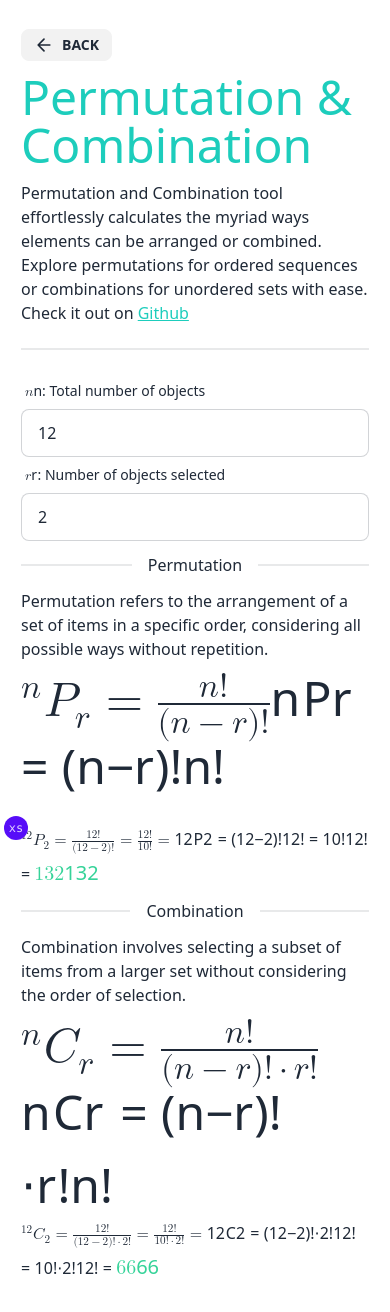
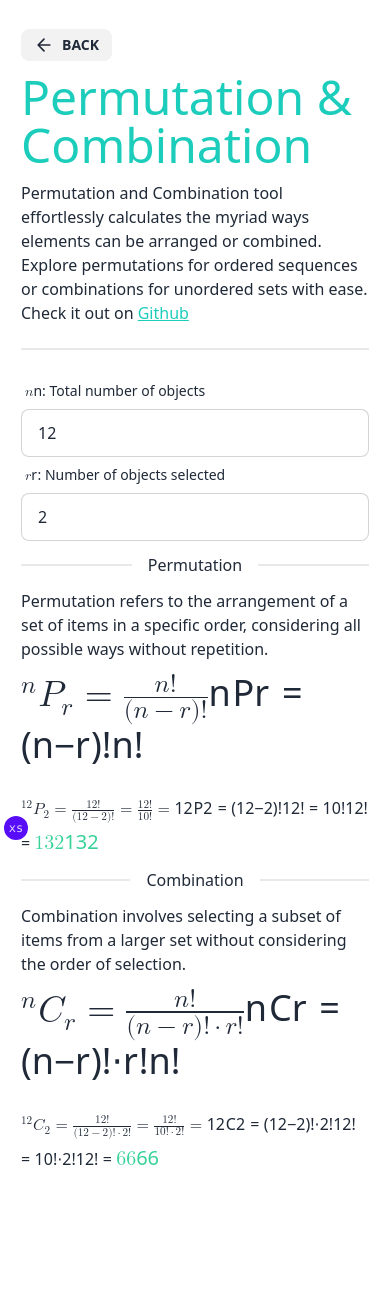
Before and after one commit to Kh4iri/math-toolbox, a SvelteKit app: page /permutation-combination in a window 390 px wide. Shown: the top 1312 px of the page. After the commit the page ends 1205 px from the top, so only its background shows below. Built offline with nearby package versions, Linux system fonts and the light colour scheme.

Commit message:
v0.1.2 - Make the permutation & combination formula responsive

```diff
--- a/package.json
+++ b/package.json
@@ -1,6 +1,6 @@
 {
 	"name": "math-toolbox",
-	"version": "0.1.1",
+	"version": "0.1.2",
 	"private": true,
 	"scripts": {
 		"dev": "vite dev",
--- a/src/routes/permutation-combination/+page.svelte
+++ b/src/routes/permutation-combination/+page.svelte
@@ -2,6 +2,7 @@
   import { github } from '$src/configuration';
   import { clamp, formatNumberToString, getCombination, getPermutation } from '$lib';
   import Katex from './Katex.svelte';
+  import Formula from './Formula.svelte';
 
   let error = '';
   let inputStringN: string | null = '12';
@@ -78,7 +79,8 @@
   considering all possible ways without repetition.
 </p>
 
-<div class="mb-3 text-5xl"><Katex math='^nP_r = \frac{'{n!}{(n - r)!}'}'/></div>
+<Formula formula={'^nP_r = \\frac{n!}{(n - r)!}'} />
+
 {#if inputStringN && inputStringR}
   <div class="{error ? 'text-error' : ''}">
     <Katex math={permutation.formula}/>
@@ -93,7 +95,8 @@
   set without considering the order of selection.
 </p>
 
-<div class="mb-3 text-5xl"><Katex math='^nC_r = \frac{'{n!}{(n - r)! \\cdot r!}'}'/></div>
+<Formula formula={'^nC_r = \\frac{n!}{(n - r)! \\cdot r!}'} />
+
 {#if inputStringN && inputStringR}
   <div class="{error ? 'text-error' : ''}">
     <Katex math={combination.formula}/>
--- /dev/null
+++ b/src/routes/permutation-combination/Formula.svelte
@@ -0,0 +1,6 @@
+<script lang="ts">
+    import Katex from './Katex.svelte';
+    export let formula: string;
+</script>
+
+<div class="mb-3 text-4xl sm:text-5xl"><Katex math={formula}/></div>
```
